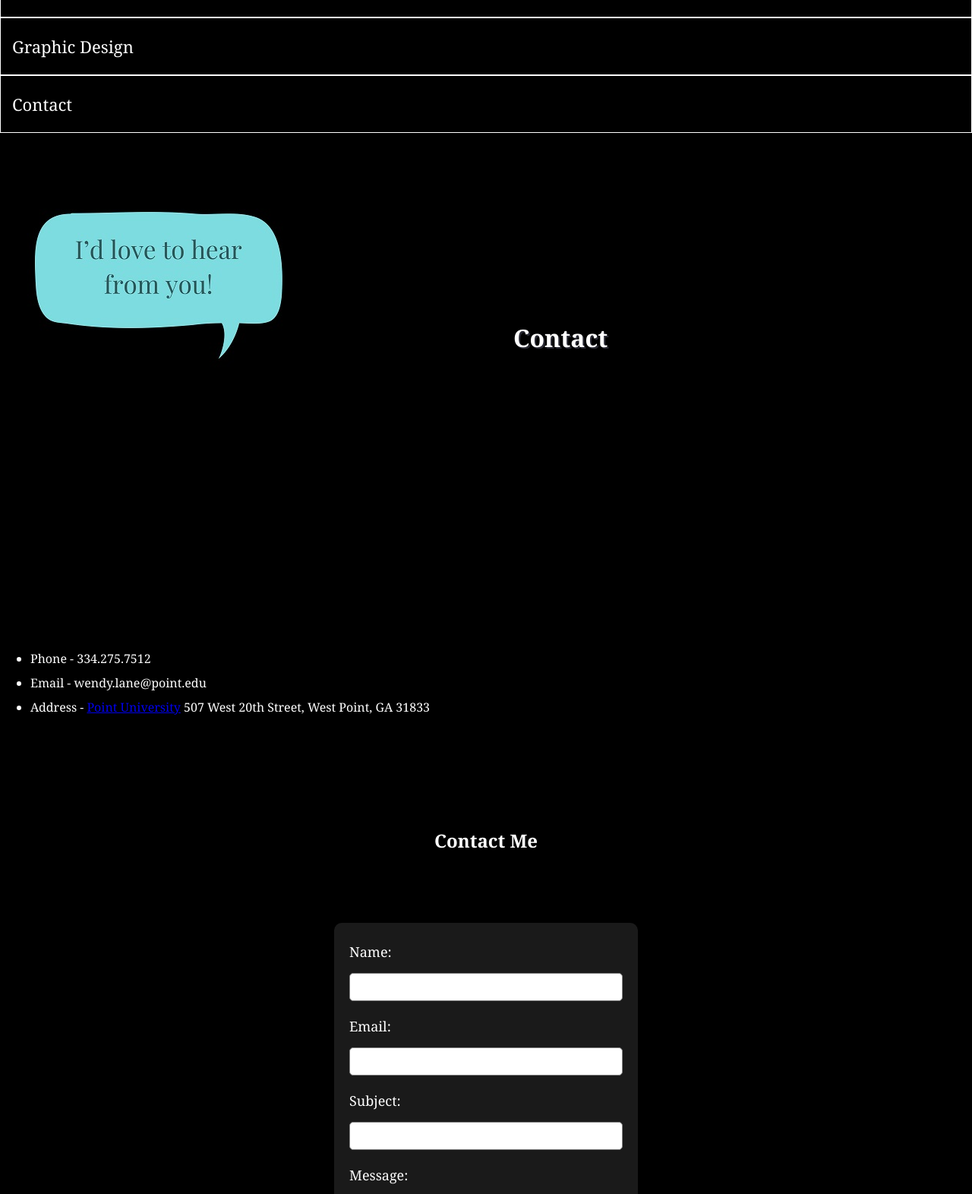
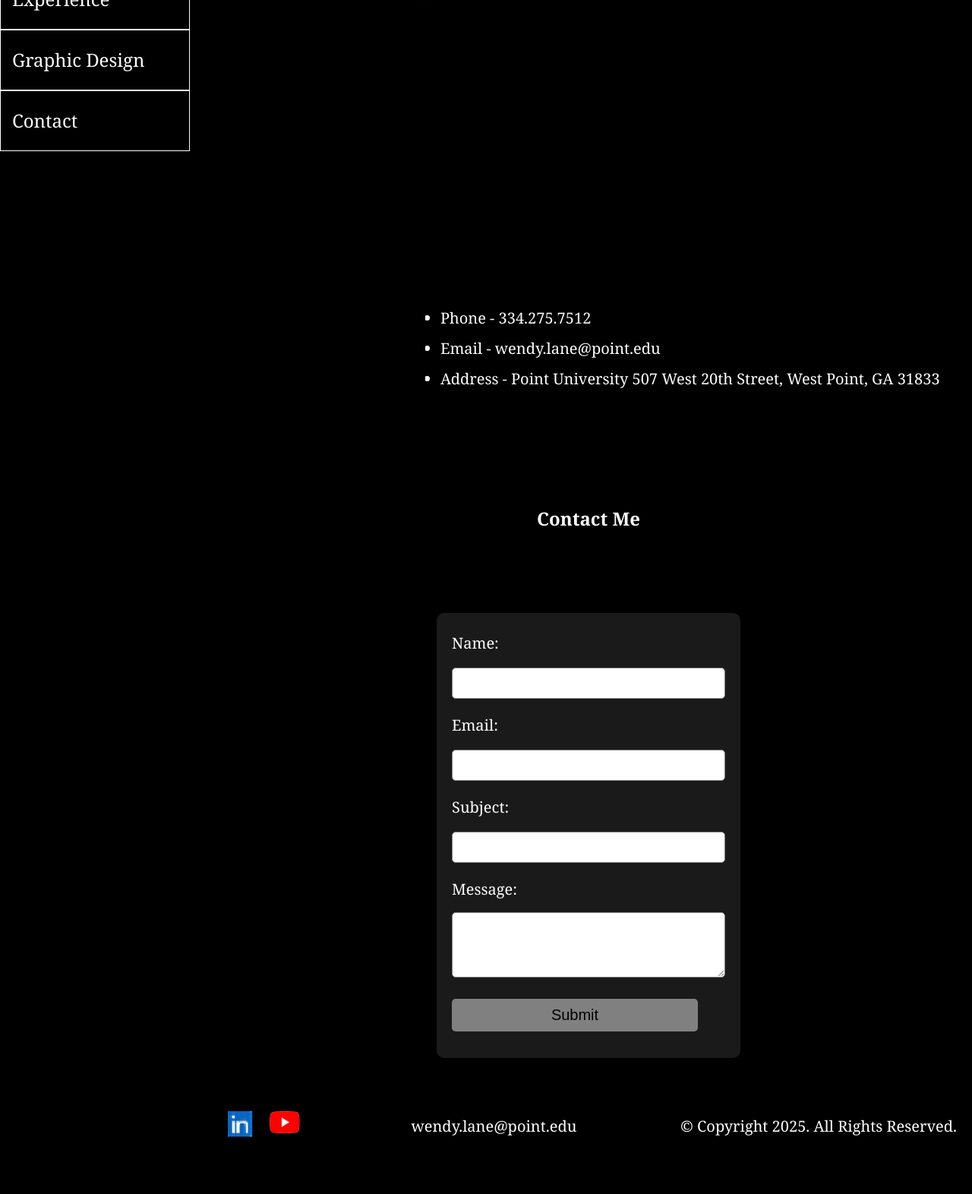
Before and after one commit to wendylane94/CISM330, a plain HTML site: page contact.html in a window 1280 px wide. Shown: the part 301-1873 px from the top of the page at 76% size. After the commit the page ends 1834 px from the top, so only its background shows below. Drawn offline with Linux system fonts and the light colour scheme.

Commit message:
Update styles.css

```diff
--- a/css/styles.css
+++ b/css/styles.css
@@ -1,8 +1,6 @@
-/*
-    Student Name: Wendy Lane
-    Date: 02/27/2025
-    File Name: styles.css
-*/
+/* Student Name: Wendy Lane */
+/* Date: 02/27/2025 */
+/* File Name: styles.css */
 
 /* CSS Reset */
 body, header, nav, main, footer, img, h1, h2, h3, article, aside, figure, figcaption, ul, li, p, table, th, td, form, input, textarea, button {
@@ -17,11 +15,12 @@ body {
     background-color: black;
     color: white;
     font-family: Georgia, Arial, sans-serif;
+    font-size: 20px;
     line-height: 2.0;
     display: flex;
     flex-direction: column;
     min-height: 100vh;
-    overflow-x: hidden; /* Prevents horizontal scrolling */
+    overflow-x: hidden;
 }
 
 /* Make images responsive */
@@ -61,17 +60,18 @@ nav li a {
     display: block;
     color: white;
     text-decoration: none;
-    font-size: 22px;
+    font-size: 24px;
     padding: 15px;
     transition: background 0.3s;
 }
 
 nav li a:hover {
     background-color: gray;
+    color: black;
 }
 
 /* Content layout */
-main {
+main, header, #contact, footer {
     margin-left: 270px;
     padding: 20px;
     flex: 1;
@@ -85,31 +85,19 @@ header {
     text-align: left;
     display: flex;
     align-items: center;
-    margin-left: 270px;
-}
-
-/* Contact Page Styling */
-#contact {
-    text-align: left;
-    margin-bottom: 20px;
-    margin-left: 270px;
-}
-
-/* Push main content to the right of nav */
-main, header, #contact, footer {
-    margin-left: 270px; /* Adjust based on nav width */
-    padding: 20px;
 }
 
 h1 {
     text-align: left;
-    margin-left: 270px;
+    font-size: 28px;
 }
 
 h2 {
     text-align: center;
+    font-size: 24px;
 }
 
+/* Contact Form */
 .contact-form {
     width: 100%;
     max-width: 400px;
@@ -122,13 +110,13 @@ h2 {
 .contact-form label {
     display: block;
     margin-bottom: 10px;
-    font-size: 18px;
+    font-size: 20px;
 }
 
 .contact-form input,
 .contact-form textarea {
     width: 100%;
-    padding: 10px;
+    padding: 12px;
     margin-bottom: 15px;
     background: white;
     color: black;
@@ -140,10 +128,10 @@ h2 {
     width: 90%;
     background: gray;
     color: black;
-    padding: 8px 12px;
+    padding: 10px 14px;
     border: none;
     cursor: pointer;
-    font-size: 18px;
+    font-size: 20px;
     transition: background 0.3s, color 0.3s;
 }
 
@@ -163,7 +151,6 @@ footer {
     text-align: center;
     padding: 20px;
     margin-top: auto;
-    margin-left: 270px;
     display: flex;
     justify-content: space-between;
     align-items: center;
@@ -176,7 +163,6 @@ footer {
     padding: 10px;
     justify-content: flex-end;
     width: auto;
-    margin-left: auto;
 }
 
 .social img {
@@ -188,254 +174,10 @@ footer {
     opacity: 0.5;
 }
 
-/* Hover effect for all links */
-a:hover, a:active {
-    background-color: gray !important;
-    color: white !important;
-    transition: background 0.3s, color 0.3s;
-}
-
-/* Resume link specific styling */
-#resume a {
-    background-color: black !important;
-    color: white !important;
-}
-
-#resume a:hover, #resume a:active {
-    background-color: gray !important;
-    color: black !important;
-}
-
-/* Table styles */
-table {
-    width: 100%; /* Adjusted for responsiveness */
-    border-collapse: collapse;
-    margin: 20px auto;
-    font-size: 18px;
-}
-
-th, td {
-    border: 1px solid white;
-    padding: 30px; /* Increased padding for better spacing */
-    text-align: center;
-}
-
-th {
-    background-color: gray;
-    color: black;
-}
-
-/* Email link styling */
-footer a {
-    color: white !important;
-    text-decoration: none;
-}
-
-/*
-    Student Name: Wendy Lane
-    Date: 02/27/2025
-    File Name: styles.css
-*/
-
-/* CSS Reset */
-body, header, nav, main, footer, img, h1, h2, h3, article, aside, figure, figcaption, ul, li, p, table, th, td, form, input, textarea, button {
-    margin: 0;
-    padding: 0;
-    border: 0;
-    box-sizing: border-box;
-}
-
-/* General styles */
-body {
-    background-color: black;
-    color: white;
-    font-family: Georgia, Arial, sans-serif;
-    line-height: 2.0;
-    display: flex;
-    flex-direction: column;
-    min-height: 100vh;
-    overflow-x: hidden; /* Prevents horizontal scrolling */
-}
-
-/* Make images responsive */
-img {
-    max-width: 100%;
-    height: auto;
-    display: block;
-}
-
-/* Navigation styles */
-nav {
-    width: 250px;
-    height: 100vh;
-    position: fixed;
-    background-color: black;
-    padding-top: 20px;
-    display: flex;
-    flex-direction: column;
-    align-items: center;
-    overflow-y: auto;
-}
-
-nav ul {
-    list-style-type: none;
-    width: 100%;
-}
-
-nav li {
-    width: 100%;
-    text-align: left;
-    border: 1px solid white;
-}
-
-nav li a {
-    display: block;
-    color: white;
-    text-decoration: none;
-    font-size: 22px;
-    padding: 15px;
-    transition: background 0.3s;
-}
-
-nav li a:hover {
-    background-color: gray;
-}
-
-/* Content layout */
-main {
-    margin-left: 270px;
-    padding: 20px;
-    flex: 1;
-    overflow-x: hidden;
-}
-
-header {
-    background-color: black;
-    text-shadow: 2px 2px #292933;
-    padding: 20px;
-    text-align: left;
-    display: flex;
-    align-items: center;
-    margin-left: 270px;
-}
-
-/* Contact Page Styling */
-#contact {
-    text-align: left;
-    margin-bottom: 20px;
-    margin-left: 270px;
-}
-
-h1 {
-    text-align: left;
-    margin-left: 270px;
-}
-
-h2 {
-    text-align: center;
-}
-
-.contact-form {
-    width: 100%;
-    max-width: 400px;
-    margin: 20px auto;
-    padding: 20px;
-    background: rgba(255, 255, 255, 0.1);
-    border-radius: 10px;
-}
-
-.contact-form label {
-    display: block;
-    margin-bottom: 10px;
-    font-size: 18px;
-}
-
-.contact-form input,
-.contact-form textarea {
-    width: 100%;
-    padding: 10px;
-    margin-bottom: 15px;
-    background: white;
-    color: black;
-    border: 1px solid gray;
-    border-radius: 5px;
-}
-
-.contact-form input[type="submit"] {
-    width: 90%;
-    background: gray;
-    color: black;
-    padding: 8px 12px;
-    border: none;
-    cursor: pointer;
-    font-size: 18px;
-    transition: background 0.3s, color 0.3s;
-}
-
-.contact-form input[type="submit"]:hover {
-    background: white;
-    color: black;
-}
-
-.contact-form input[type="submit"]:active {
-    background: darkgray;
-    color: white;
-}
-
-/* Footer styles */
-footer {
-    background-color: black;
-    text-align: center;
-    padding: 20px;
-    margin-top: auto;
-    margin-left: 270px;
-    display: flex;
-    justify-content: space-between;
-    align-items: center;
-}
-
-/* Social icons */
-.social {
-    display: flex;
-    gap: 15px;
-    padding: 10px;
-    justify-content: flex-end;
-    width: auto;
-    margin-left: auto;
-}
-
-.social img {
-    width: 40px;
-    transition: opacity 0.3s;
-}
-
-.social img:hover {
-    opacity: 0.5;
-}
-
-/* Hover effect for all links */
-a:hover, a:active {
-    background-color: gray !important;
-    color: white !important;
-    transition: background 0.3s, color 0.3s;
-}
-
-/* Resume link specific styling */
-#resume a {
-    background-color: black !important;
-    color: white !important;
-}
-
-#resume a:hover, #resume a:active {
-    background-color: gray !important;
-    color: black !important;
-}
-
 /* Table styles */
 table {
     max-width: 100%;
     width: 100%;
-    table-layout: fixed;
     border-collapse: collapse;
     font-size: 18px;
 }
@@ -445,18 +187,25 @@ th, td {
     padding: 15px;
     text-align: center;
     box-sizing: border-box;
-    word-wrap: break-word; /* Ensures long words break */
+    word-wrap: break-word;
 }
 
 th {
-background-color: gray;
-color:black;
+    background-color: gray;
+    color: black;
 }
 
-/* footer styling */
-footer a {
-    color: white !important;
+/* Link styling */
+a {
+    color: white;
     text-decoration: none;
+    transition: background 0.3s, color 0.3s;
+    font-size: 20px;
+}
+
+a:hover {
+    background-color: gray;
+    color: black;
 }
 
 /* Mobile-friendly adjustments */
@@ -472,30 +221,25 @@ footer a {
         padding: 20px;
     }
 
-   table {
-        font-size: 12px; /* Reduce font size for better fit */
+    table {
+        font-size: 12px;
     }
 
     th, td {
-        padding: 6px; /* Reduce padding to prevent cutoff */
+        padding: 6px;
     }
 }
 
-/* Style for medium screens */
-@media (min-width: 601px) {
-nav {
-        position: relative;
+/* Tablet adjustments */
+@media (max-width: 1024px) {
+    nav {
         width: 100%;
         height: auto;
+        position: relative;
     }
 
     main, header, #contact, footer {
         margin-left: 0;
         padding: 20px;
     }
-
-    table {
-        width: 100%;
-        display: table; /* Ensure table structure remains */
-    }
 }
```
